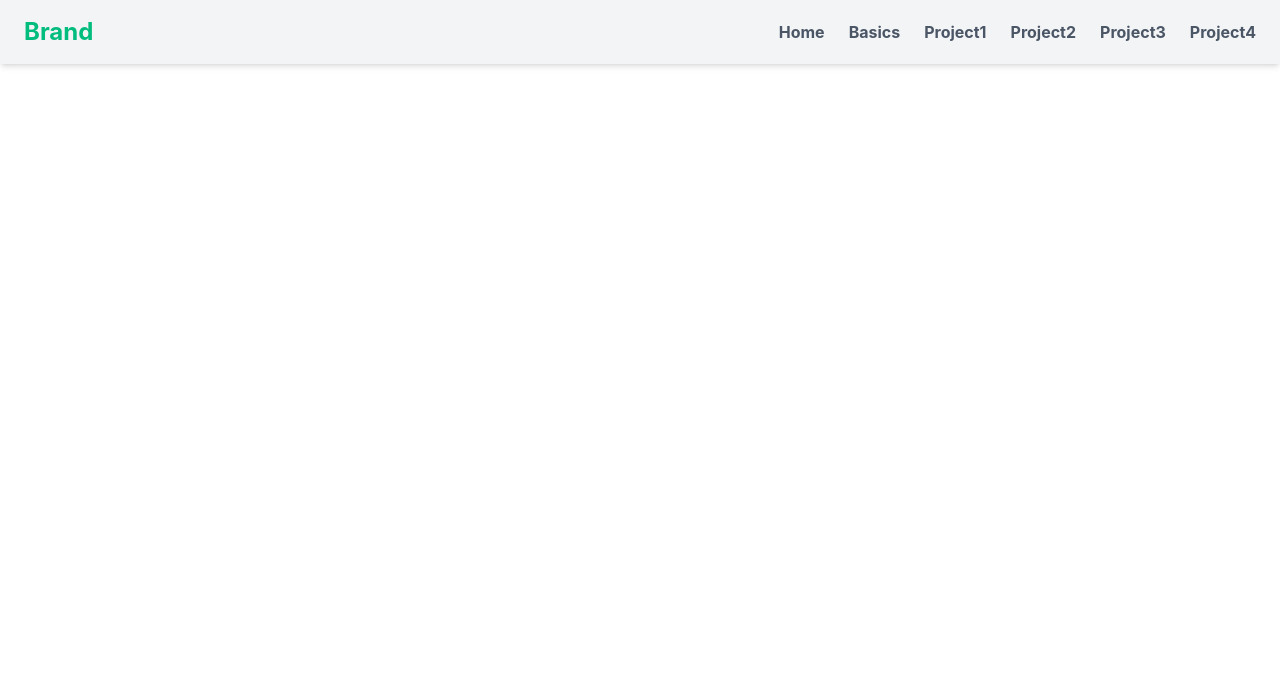
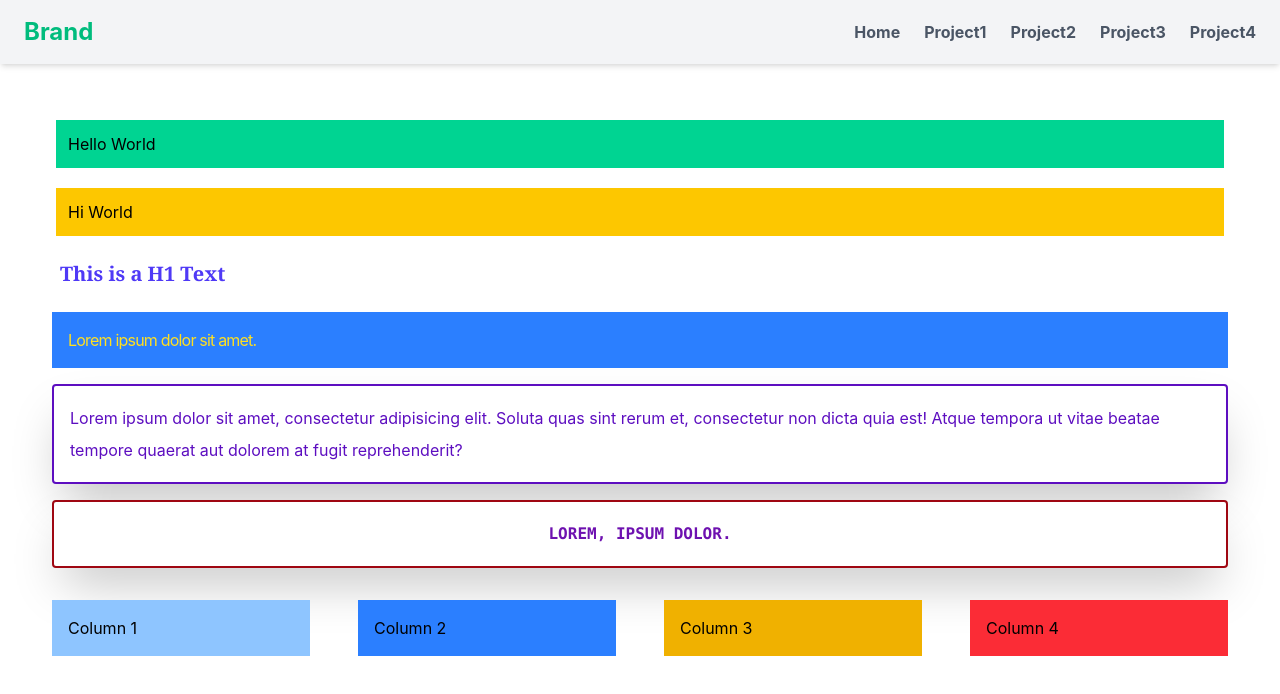
Before and after one commit to Ameer-Hamza-110/Tailwind-CSS-course, a React (Vite) app: page / in a window 1280 px wide. Shown: the top 694 px of the page. Built offline with nearby package versions, Linux system fonts and the light colour scheme.

Commit message:
Add Project4 component and update routing; refactor Navbar links and adjust Basics component styling

```diff
--- a/src/App.jsx
+++ b/src/App.jsx
@@ -5,16 +5,18 @@ import Project1 from './components/Project1_Pricing_Card'
 import Navbar from './components/Project2_Navbar'
 import Project2 from './components/Project3_Flexbox'
 import Project3 from './components/Project4_Grid_Image_Gallery'
+import Project4 from './components/Project5_Form'
 
 const App = () => {
   return (
     <>
       <Navbar />
       <Routes>
-        <Route element={<Basics />} path='/basics' />
+        <Route element={<Basics />} path='/' />
         <Route element={<Project1 />} path='/project1' />
         <Route element={<Project2 />} path='/project2' />
         <Route element={<Project3 />} path='/project3' />
+        <Route element={<Project4 />} path='/project4' />
       </Routes>
     </>
   )
--- a/src/components/Basics.jsx
+++ b/src/components/Basics.jsx
@@ -12,7 +12,7 @@ const Basics = () => {
             <p className='bg-blue-500 text-yellow-300 p-4 m-4 tracking-tighter'>Lorem ipsum dolor sit amet.</p>
 
 
-            <p className='bg-white text-violet-800 p-4 m-4 leading-loose rounded shadow-2xl border-2 border-blue-800'>Lorem ipsum dolor sit amet, consectetur adipisicing elit. Soluta quas sint rerum et, consectetur non dicta quia est! Atque tempora ut vitae beatae tempore quaerat aut dolorem at fugit reprehenderit?</p>
+            <p className='bg-white text-violet-800 p-4 m-4 leading-loose rounded shadow-2xl border-2 '>Lorem ipsum dolor sit amet, consectetur adipisicing elit. Soluta quas sint rerum et, consectetur non dicta quia est! Atque tempora ut vitae beatae tempore quaerat aut dolorem at fugit reprehenderit?</p>
 
 
             <p className='bg-white text-purple-800 p-4 m-4 leading-loose rounded shadow-2xl border-2 border-red-800 text-center uppercase font-bold font-mono'>Lorem, ipsum dolor.</p>
--- a/src/components/Project2_Navbar.jsx
+++ b/src/components/Project2_Navbar.jsx
@@ -18,7 +18,6 @@ const Navbar = () => {
 
                 <ul className='hidden md:flex gap-6 text-gray-600 font-bold'>
                     <li><Link to='/'>Home</Link></li>
-                    <li><Link to='/basics'>Basics</Link></li>
                     <li><Link to='/project1'>Project1</Link></li>
                     <li><Link to='/project2'>Project2</Link></li>
                     <li><Link to='/project3'>Project3</Link></li>
@@ -28,9 +27,8 @@ const Navbar = () => {
                 <Menu className='text-emerald-500 cursor-pointer md:hidden' onClick={() => setIsOpen(!isOpen)} />
             </div>
 
-            <ul className={`${isOpen ? "flex" : "hidden"} md:hidden flex-col gap-6 justify-around text-blue-500 font-medium`}>
+            <ul className={`${isOpen ? "flex" : "hidden"} mt-5 md:hidden flex-col gap-6 justify-around text-blue-500 font-medium`}>
                 <li><Link to='/'>Home</Link></li>
-                <li><Link to='/basics'>Basics</Link></li>
                 <li><Link to='/project1'>Project1</Link></li>
                 <li><Link to='/project2'>Project2</Link></li>
                 <li><Link to='/project3'>Project3</Link></li>
--- /dev/null
+++ b/src/components/Project5_Form.jsx
@@ -0,0 +1,11 @@
+import React from 'react'
+
+const Project4 = () => {
+  return (
+    <div>
+
+    </div>
+  )
+}
+
+export default Project4
```
